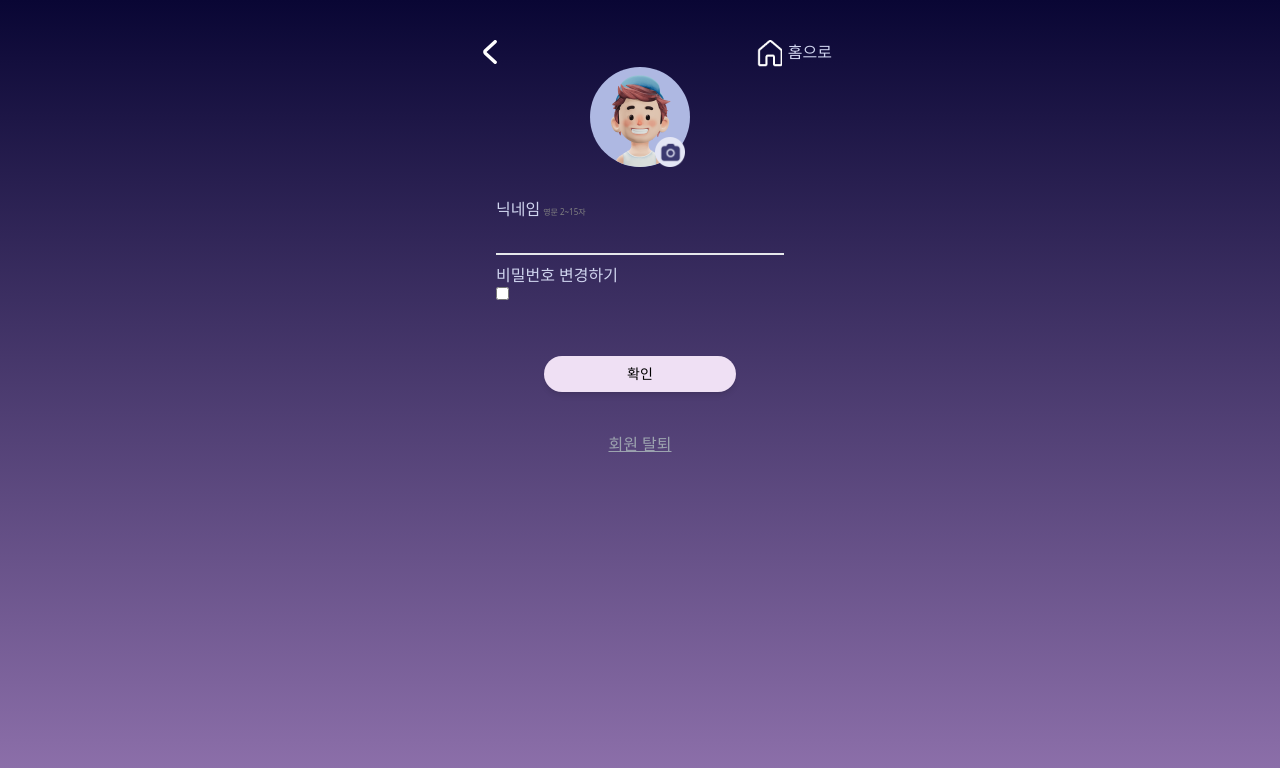
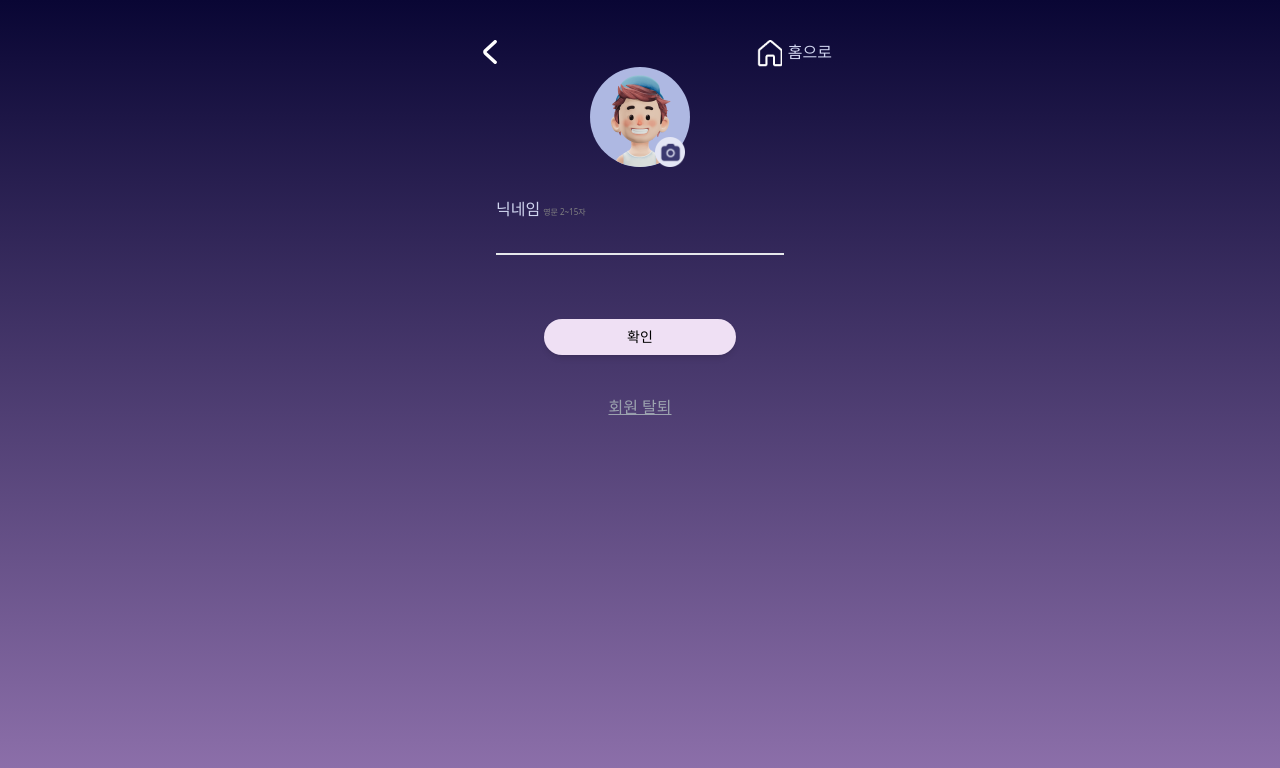
Before and after one commit to wjdgusaho/Damda, a React (Create React App) app in the folder frontend/client/: page /user-info in a window 1280 px wide. Shown: the top 768 px of the page. Built offline with nearby package versions, Linux system fonts and the light colour scheme.

Commit message:
feat : 카카오 유저인 경우 2차 비밀번호 인증을 하지 않고, 비밀번호 변경이 불가능하도록 수정

```diff
--- a/frontend/client/src/components/Auth/UserInfoChange.tsx
+++ b/frontend/client/src/components/Auth/UserInfoChange.tsx
@@ -89,6 +89,9 @@ export const UserInfoChange = () => {
     userPw: "",
     userPwCheck: "",
     nickname: useSelector((state: RootState) => state.auth.userInfo.nickname),
+    accountType: useSelector(
+      (state: RootState) => state.auth.userInfo.accountType
+    ),
   })
   const [isChangePassword, setIsChangePassword] = useState(false)
   const [userNicknameCondition, setUserNicknameCondition] = useState(0)
@@ -337,6 +340,8 @@ export const UserInfoChange = () => {
         ) : (
           <></>
         )}
+        {userdata.accountType === "ORIGIN" && (
+          <>
             <label htmlFor="CheckPassword">비밀번호 변경하기</label>
             <input
               name="CheckPassword"
@@ -345,6 +350,8 @@ export const UserInfoChange = () => {
               checked={isChangePassword}
               onChange={handleCheckBox}
             />
+          </>
+        )}
         {isChangePassword && (
           <div>
             <p>
--- a/frontend/client/src/components/Menu.tsx
+++ b/frontend/client/src/components/Menu.tsx
@@ -121,7 +121,11 @@ const Menu = function () {
         </MenuBtn>
         <LogoutBtn
           onClick={() => {
-            navigate("/logout")
+            if (UserData.accountType === "KAKAO") {
+              navigate("/user-info")
+            } else {
+              navigate("/logout")
+            }
           }}
         >
           로그아웃
```
Lines whose indentation alone changed are shown as unchanged.
